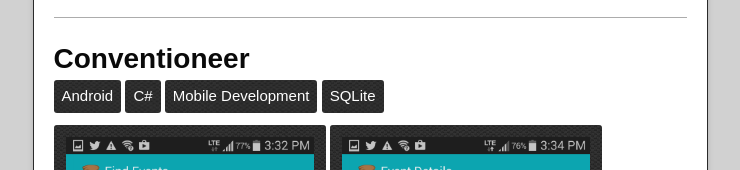
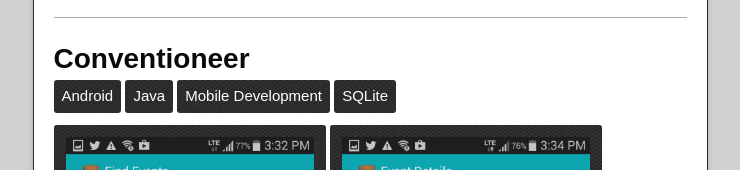
Before and after one commit to Jardjard/jardjard.github.io, a plain HTML site: page index.html in a window 1280 px wide. Shown: the part 2240-2410 px from the top of the page, without its empty margins (270-1010 px from the left). Drawn offline with nearby package versions, Linux system fonts and the light colour scheme.

Commit message:
update
corrected language

```diff
--- a/index.html
+++ b/index.html
@@ -98,7 +98,7 @@
             <h1><a href="https://github.com/Jardjard/ConventioneerApp">Conventioneer</a></h1>
             <ul class="tags">
               <li>Android</li>
-              <li>C#</li>
+              <li>Java</li>
               <li>Mobile Development</li>
               <li>SQLite</li>
             </ul>
```
